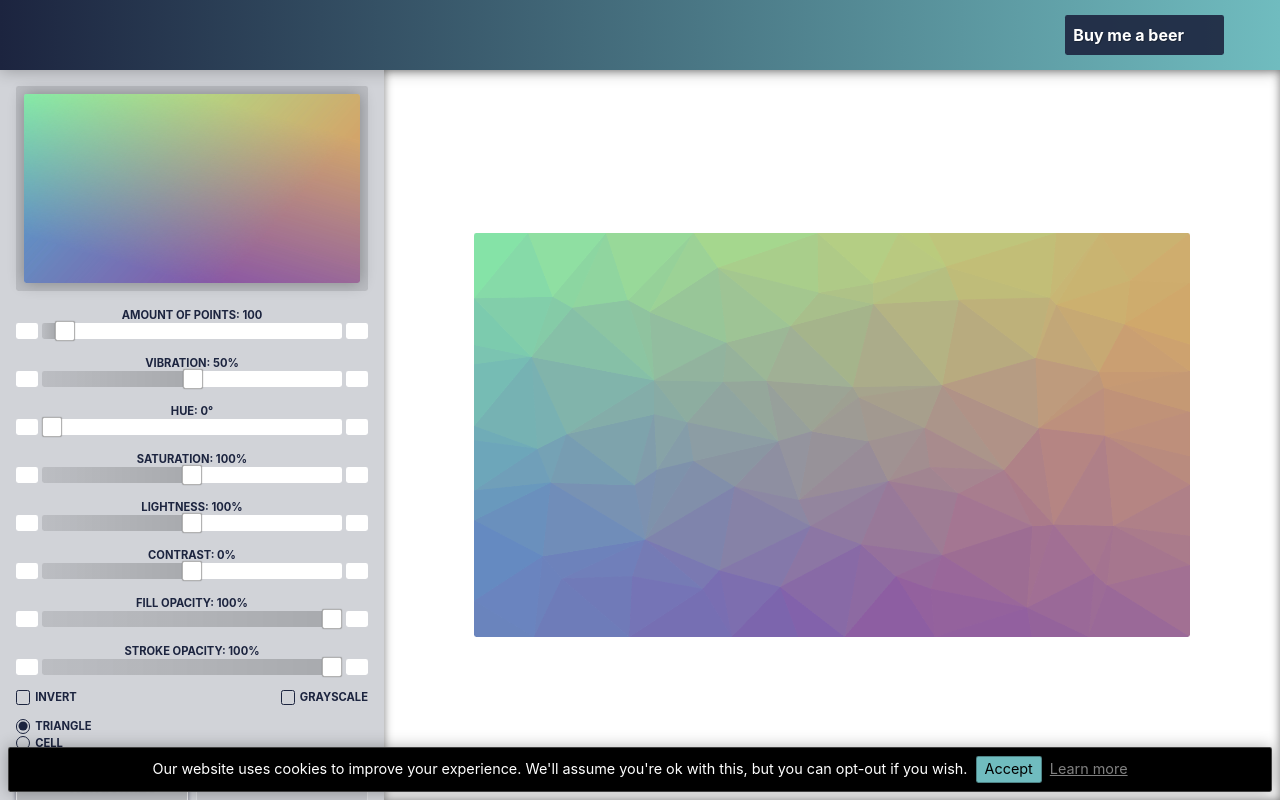
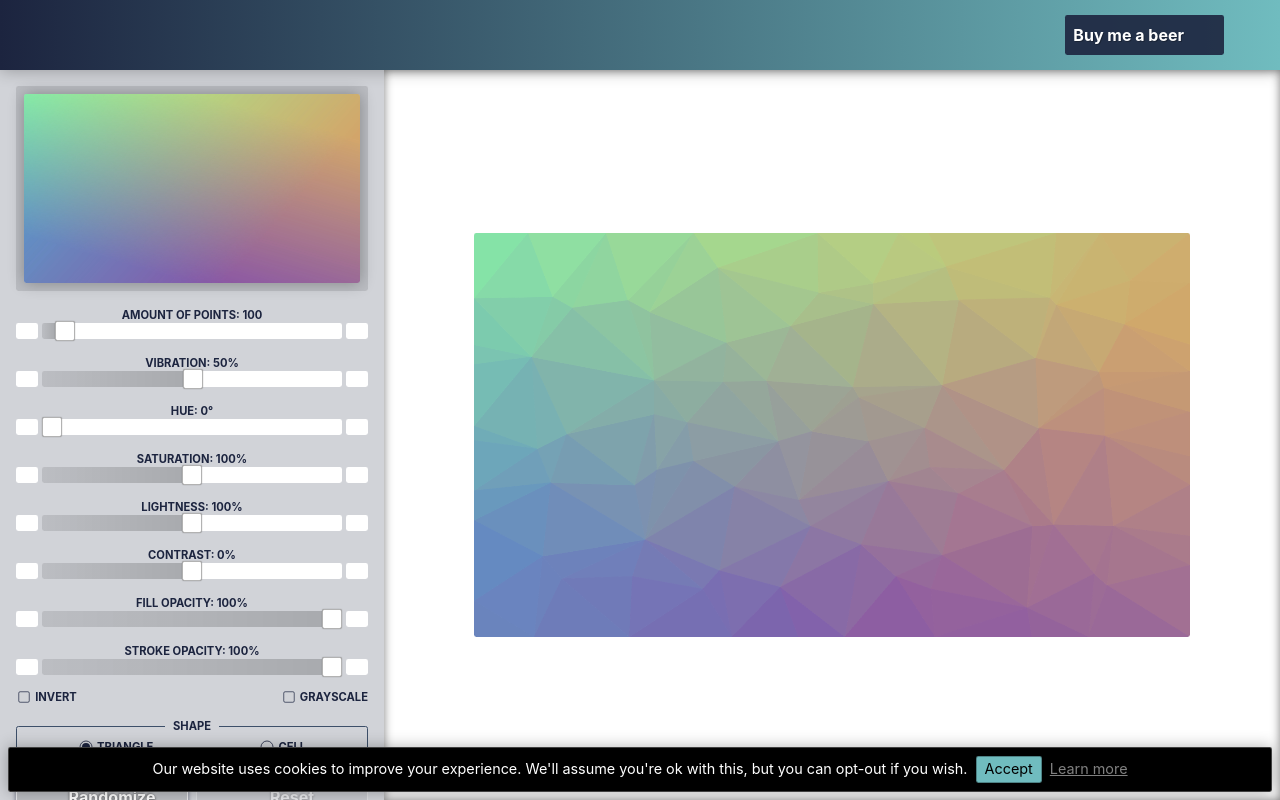
Before and after one commit to Niekes/polify, a Vue app: page / in a window 1280 px wide. Built offline with nearby package versions, Linux system fonts and the light colour scheme; no server answers.

Commit message:
Use input radio component

```diff
--- /dev/null
+++ b/src/components/InputRadio.vue
@@ -0,0 +1,147 @@
+<template>
+    <fieldset
+        :id="id"
+        class="radio"
+    >
+        <legend
+            v-if="label"
+            class="radio__legend"
+            v-text="label"
+        />
+        <div
+            v-for="(option, index) in options"
+            :key="option.text"
+            class="radio__content"
+        >
+            <input
+                :id="`${id}-${index}`"
+                :name="id"
+                type="radio"
+                :value="option.value"
+                :checked="option.value === value"
+                class="content__input"
+                :disabled="disabled"
+                @change="$emit('change', option.value)"
+            >
+            <label
+                class="content__label"
+                :for="`${id}-${index}`"
+                v-text="option.text"
+            />
+        </div>
+    </fieldset>
+</template>
+
+<script>
+export default {
+    model: {
+        event: 'change',
+    },
+    props: {
+        id: {
+            type: String,
+            required: true,
+        },
+        label: {
+            type: String,
+            required: true,
+        },
+        value: {
+            type: [String, Number, Boolean, Object],
+            default: null,
+        },
+        options: {
+            type: [Array],
+            required: true,
+        },
+        disabled: {
+            type: Boolean,
+            default: false,
+        },
+    },
+};
+</script>
+
+<style lang="scss" scoped>
+.radio {
+    border: $border-width solid $secondary;
+    border-radius: $border-radius;
+    display: flex;
+    justify-content: space-around;
+    margin: 0;
+    padding: $padding;
+
+    &__legend {
+        color: $primary;
+        font-size: $font-size * 0.7;
+        font-weight: bolder;
+        margin-left: auto;
+        margin-right: auto;
+        padding: 0 $padding-x;
+        text-transform: uppercase;
+        user-select: none;
+        white-space: nowrap;
+        width: auto;
+        z-index: 1;
+    }
+
+    &__content {
+        .content__input {
+            display: none;
+
+            &:checked + label {
+                &::after {
+                    background: $primary;
+                    transform: scale(0.5);
+                }
+            }
+        }
+
+        .content__label {
+            align-items: center;
+            color: $primary;
+            cursor: pointer;
+            display: flex;
+            font-size: $font-size * 0.7;
+            font-weight: bolder;
+            padding-left: $font-size * 0.7 + $padding-x;
+            position: relative;
+            text-transform: uppercase;
+            user-select: none;
+            white-space: nowrap;
+            z-index: 1;
+
+            &::before {
+                border: $border-width solid;
+                border-color: $primary;
+                border-radius: 50%;
+                bottom: 0;
+                content: '';
+                height: $font-size;
+                left: 0;
+                margin: auto;
+                position: absolute;
+                top: 0;
+                transform: scale(0.8);
+                width: $font-size;
+            }
+
+            &::after {
+                border-radius: 50%;
+                bottom: 0;
+                content: '';
+                height: $font-size;
+                left: 0;
+                margin: auto;
+                position: absolute;
+                top: 0;
+                transform: scale(0);
+                transition:
+                    background $transition-duration / 2 $transition-timing-function,
+                    transform $transition-duration / 2 $transition-timing-function;
+                width: $font-size;
+            }
+        }
+    }
+}
+</style>
--- a/src/i18n/languages/en.js
+++ b/src/i18n/languages/en.js
@@ -28,6 +28,7 @@ export default {
         mouseoverHint: 'Click to split up selected polygon',
         cell: 'Cell',
         triangle: 'Triangle',
+        shape: 'Shape',
         upload: 'Upload',
         resolutionHintLow: 'Resolution is too low. Preferred resultion is 1600 x 900.',
         resolutionHintHigh: 'Resolution is too high. Preferred resultion is 1600 x 900.',
--- a/src/views/Home.vue
+++ b/src/views/Home.vue
@@ -136,38 +136,14 @@
                     />
                 </div>
             </div>
-            <div class="control__shape">
-                <div class="customize-radio">
-                    <input
-                        id="shape-triangle"
-                        v-model="shape"
-                        type="radio"
-                        name="shape"
-                        value="triangle"
-                        @change="update()"
-                    >
-                    <label
-                        class="customize-radio__label"
-                        for="shape-triangle"
-                        v-text="$t('home.triangle')"
-                    />
-                </div>
-                <div class="customize-radio">
-                    <input
-                        id="shape-cell"
-                        v-model="shape"
-                        type="radio"
-                        name="shape"
-                        value="cell"
-                        @change="update()"
-                    >
-                    <label
-                        class="customize-radio__label"
-                        for="shape-cell"
-                        v-text="$t('home.cell')"
-                    />
-                </div>
-            </div>
+            <input-radio
+                :id="'shape'"
+                v-model="shape"
+                class="control__shape"
+                :options="shapeOptions"
+                :label="$t('home.shape')"
+                @change.native="update()"
+            />
             <div class="control__customize-buttons">
                 <base-button
                     class="randomize-btn"
@@ -246,6 +222,7 @@ import {
 } from 'd3';
 
 import InputRange from '@/components/InputRange';
+import InputRadio from '@/components/InputRadio';
 import BaseButton from '@/components/BaseButton';
 import canvasMixin from '@/mixins/canvas-mixin';
 import colorMixin from '@/mixins/color-mixin';
@@ -264,6 +241,7 @@ export default {
 
     components: {
         BaseButton,
+        InputRadio,
         InputRange,
     },
 
@@ -275,6 +253,10 @@ export default {
             vibration: 62.5,
             hintIsShwon: false,
             virtualCanvas: null,
+            shapeOptions: [
+                { value: 'triangle', text: this.$t('home.triangle') },
+                { value: 'cell', text: this.$t('home.cell') },
+            ],
         };
     },
 
@@ -654,7 +636,7 @@ export default {
             display: none;
 
             &:checked + label::after {
-                transform: scale(1);
+                transform: scale(0.7);
             }
         }
 
@@ -675,12 +657,13 @@ export default {
                 border-radius: $border-radius;
                 bottom: 0;
                 content: '';
-                height: $font-size * 0.9;
+                height: $font-size;
                 left: 0;
                 margin: auto;
                 position: absolute;
                 top: 0;
-                width: $font-size * 0.9;
+                transform: scale(0.7);
+                width: $font-size;
             }
 
             &::after {
@@ -692,86 +675,21 @@ export default {
                 border-radius: $border-radius;
                 bottom: 0;
                 content: '';
-                height: $font-size * 0.9;
+                height: $font-size;
                 left: 0;
                 margin: auto;
                 position: absolute;
                 top: 0;
                 transform: scale(0);
                 transition: transform $transition-duration / 2 ease-in-out;
-                width: $font-size * 0.9;
+                width: $font-size;
             }
         }
     }
 }
 
 .control__shape {
-    align-items: flex-start;
-    display: flex;
-    flex-direction: column;
     grid-area: shape;
-
-    .customize-radio {
-        align-items: center;
-        display: flex;
-
-        &:not(:last-child) {
-            margin-bottom: $margin-y / 2;
-        }
-
-        input {
-            display: none;
-
-            &:checked + label {
-                &::after {
-                    background: $primary;
-                    transform: scale(0.65);
-                }
-            }
-        }
-
-        &__label {
-            color: $primary;
-            cursor: pointer;
-            font-size: $font-size * 0.7;
-            font-weight: bolder;
-            padding-left: $font-size * 0.7 + $padding-x;
-            position: relative;
-            text-transform: uppercase;
-            white-space: nowrap;
-            z-index: 1;
-
-            &::before {
-                border: $border-width solid;
-                border-color: $primary;
-                border-radius: 50%;
-                bottom: 0;
-                content: '';
-                height: $font-size * 0.9;
-                left: 0;
-                margin: auto;
-                position: absolute;
-                top: 0;
-                width: $font-size * 0.9;
-            }
-
-            &::after {
-                border-radius: 50%;
-                bottom: 0;
-                content: '';
-                height: $font-size * 0.9;
-                left: 0;
-                margin: auto;
-                position: absolute;
-                top: 0;
-                transform: scale(0);
-                transition:
-                    background $transition-duration / 2 $transition-timing-function,
-                    transform $transition-duration / 2 $transition-timing-function;
-                width: $font-size * 0.9;
-            }
-        }
-    }
 }
 
 .control__customize-buttons {
```
